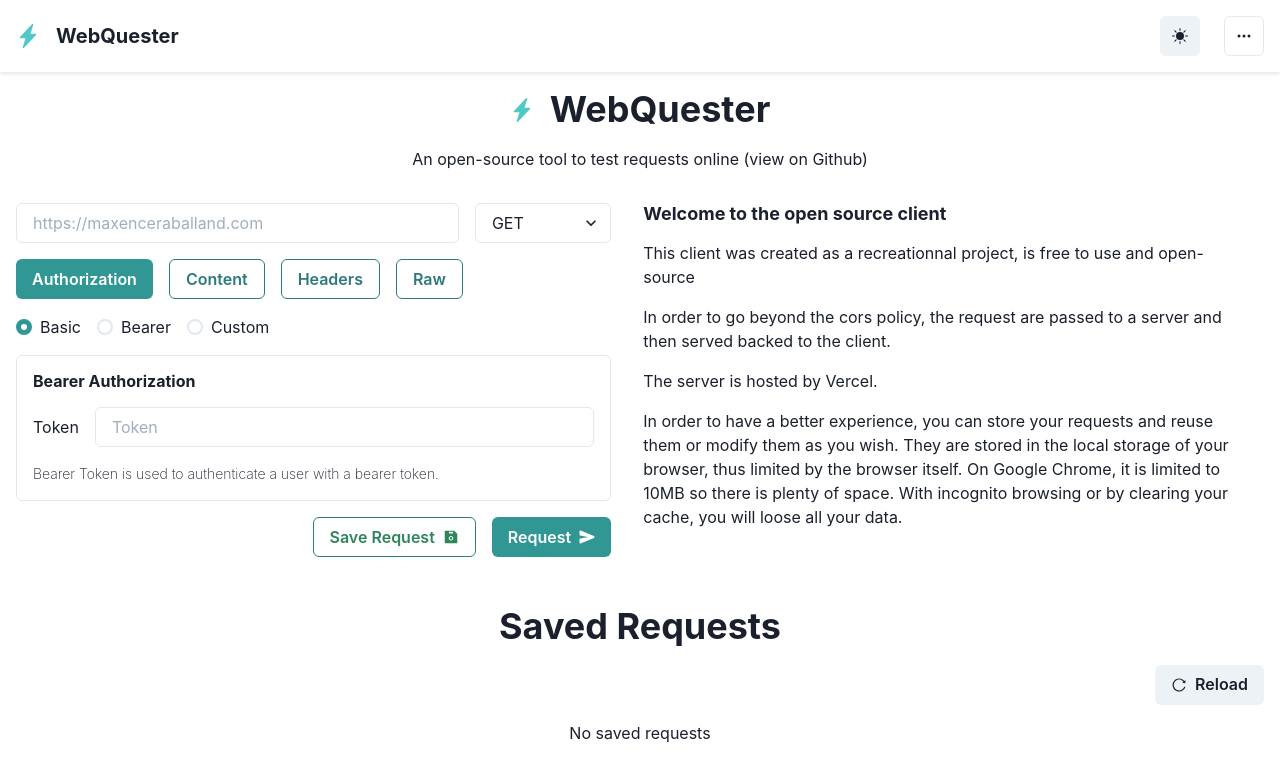
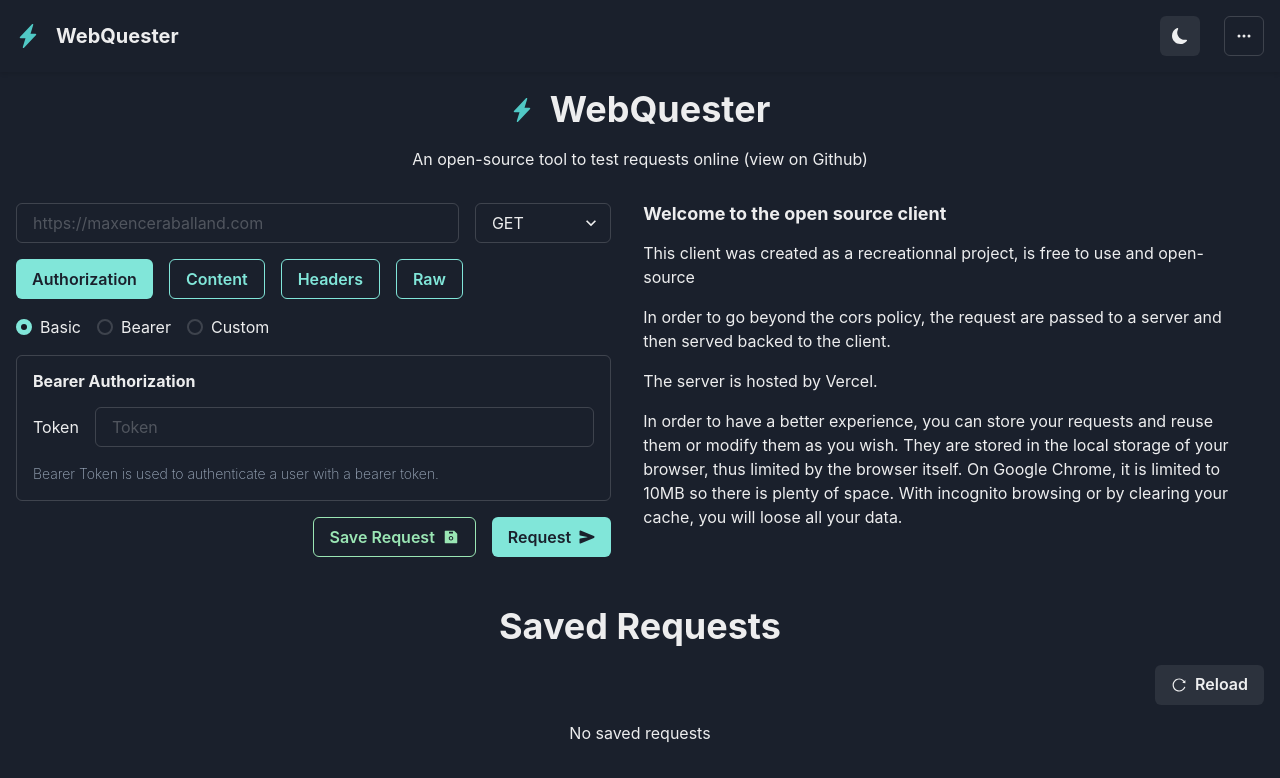
Before and after one commit to maxencerb/webquester, a Next.js app: page / in a window 1280 px wide. Shown: the top 778 px of the page. Built offline with nearby package versions, Linux system fonts and the light colour scheme.

Commit message:
Set default color mode to dark

```diff
--- a/pages/_app.tsx
+++ b/pages/_app.tsx
@@ -1,9 +1,16 @@
 import '../styles/globals.css'
 import type { AppProps } from 'next/app'
-import { ChakraProvider } from '@chakra-ui/react'
+import { ChakraProvider, extendTheme } from '@chakra-ui/react'
+
+const config = {
+  initialColorMode: 'dark',
+  useSystemColorMode: false,
+}
+
+const theme = extendTheme({config})
 
 function MyApp({ Component, pageProps }: AppProps) {
-  return <ChakraProvider>
+  return <ChakraProvider theme={theme}>
     <Component {...pageProps} />
   </ChakraProvider>
 }
```
